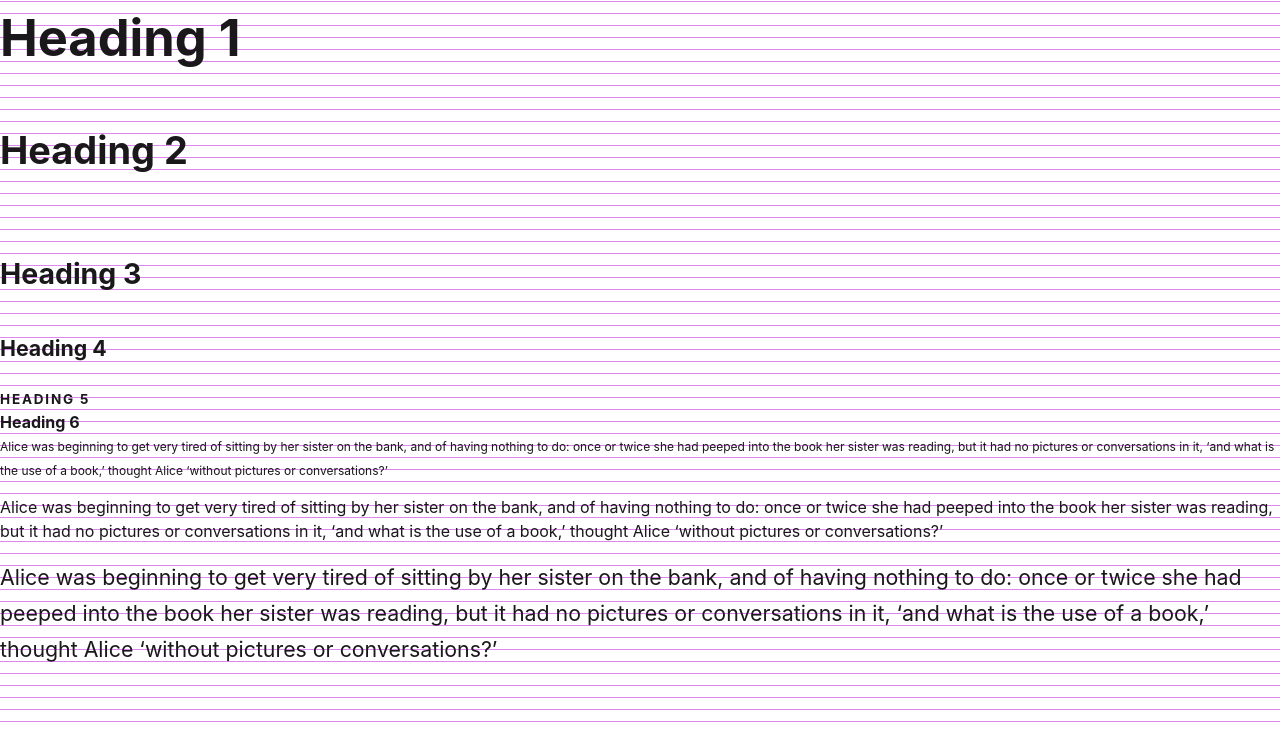
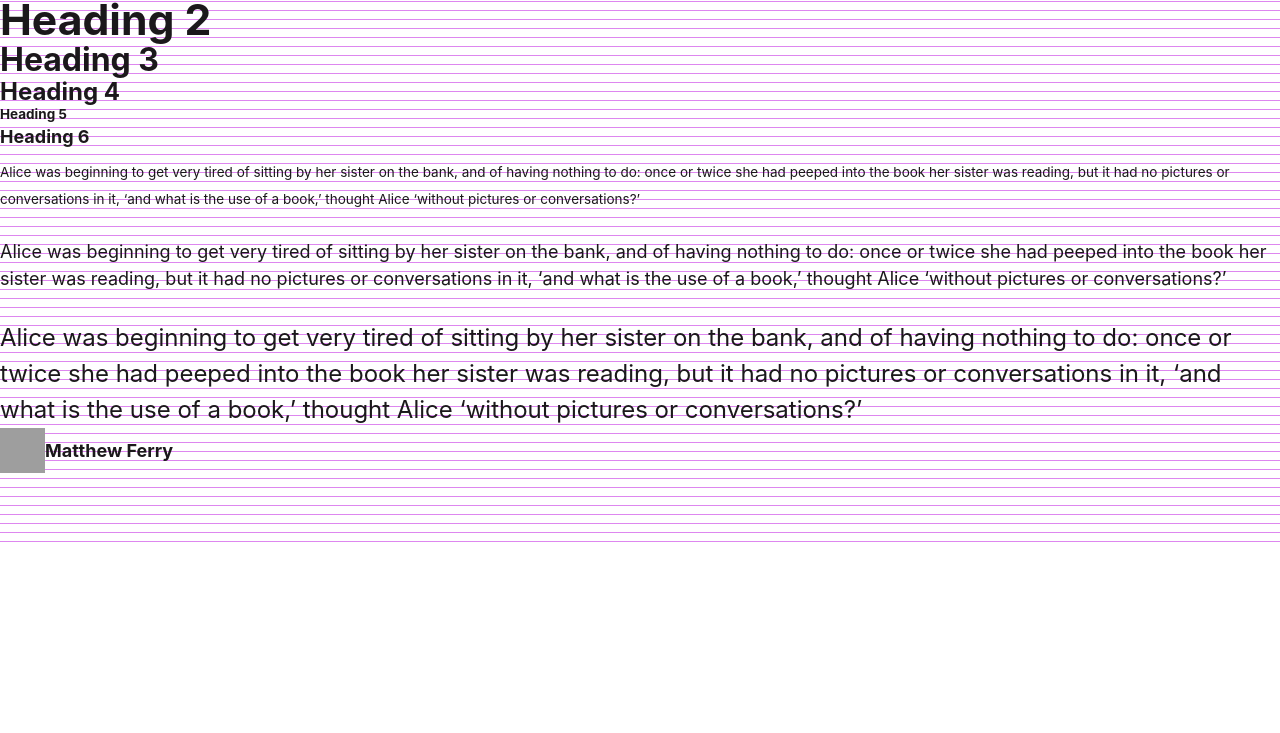
Before and after one commit to matthewferry/simple-css, a website: page index.html in a window 1280 px wide. Shown: the part 1799-2532 px from the top of the page. After the commit the page ends 2344 px from the top, so only its background shows below. Drawn offline with nearby package versions, Linux system fonts and the light colour scheme; files that its build step writes are made by us from their sources; grey boxes are pictures that could not be loaded.

Commit message:
Adds textConfig JSON for easier baseline variable creation
Author:    Matthew Ferry <hello@matthew-ferry.com>

```diff
--- a/index.html
+++ b/index.html
@@ -156,20 +156,20 @@
             List item context can be a paragraph of supporting content or a
             simple set of metadata about the list item.
           </p>
-          <hr class="u-pbn" />
+          <hr />
           <h4>These headings are good for repeated use</h5>
           <p>
             List item context can be a paragraph of supporting content or a
             simple set of metadata about the list item.
           </p>
-          <hr class="u-pbn" />
+          <hr />
           <h4>These headings are good for repeated use</h5>
           <p>
             List item context can be a paragraph of supporting content or a
             simple set of metadata about the list item.
           </p>
         </div>
-        <div class="grid_cell u-size1of3 u-mtm">
+        <div class="grid_cell u-size1of3">
           <h6>Sidebar</h6>
           <small>
             Some multi-line context that helps clarify what this sidebar is for.
@@ -203,6 +203,14 @@
         it, ‘and what is the use of a book,’ thought Alice ‘without pictures or
         conversations?’
       </p>
+      <div class="arrange arrange-middle">
+        <div class="arrange_sizeFit">
+          <img src="http://placeimg.com/45/45/people" />
+        </div>
+        <div class="arrange_sizeFill">
+          <h6>Matthew Ferry</h6>
+        </div>
+      </div>
     </section>
   </article>
 </body>
--- a/lib/base/_text.css
+++ b/lib/base/_text.css
@@ -11,12 +11,11 @@ baseline grid
 TODO
 */
 :root {
-  --type-cap-height: 0.705;
   --type-color: var(--color-gray-dark);
 }
 
 html {
-  font-size: calc(var(--document-font-size) * 100%);
+  font-size: var(--root-font-size);
 }
 
 body {
@@ -27,61 +26,60 @@ body {
 }
 
 h1 {
-  /* ~50px (1.333^4 @16px) */
-  font-size: 4.213987555557137rem;
-  line-height: 5rem;
-  margin: 0 0 1.9845564167725736rem;
-  padding-top: 1.0154435832274264rem;
+  font-size: var(--h1-font-size);
+  line-height: var(--h1-line-height);
+  margin: 0 0 calc(var(--h1-margin-bottom) - var(--h1-baseline-offset));
+  padding-top: calc(var(--h1-padding-top) + var(--h1-baseline-offset));
 }
 
+
 h2 {
-  /* ~38px (1.333^3 @16px) */
-  font-size: 3.1604914567907163rem;
-  line-height: 4rem;
-  margin: 0 0 2.1134150909357023rem;
-  padding-top: 2.8865849090642974rem;
+  font-size: var(--h2-font-size);
+  line-height: var(--h2-line-height);
+  margin: 0 0 calc(var(--h2-margin-bottom) - var(--h2-baseline-offset));
+  padding-top: calc(var(--h2-padding-top) + var(--h2-baseline-offset));
 }
 
+
 h3 {
-  /* ~28px (1.333^2 @16px) */
-  font-size: 2.3703691851853335rem;
-  line-height: 3rem;
-  margin: 0 0 0.3350590269690339rem;
-  padding-top: 4.6649409730309661rem;
+  /* ~32px (1.333333^2 @18) */
+  font-size: var(--h3-font-size);
+  line-height: var(--h3-line-height);
+  margin: 0 0 calc(var(--h3-margin-bottom) - var(--h3-baseline-offset));
+  padding-top: calc(var(--h3-padding-top) + var(--h3-baseline-offset));
 }
 
+
 h4 {
-  /* ~21px (1.333^1 @16px) */
-  font-size: 1.7777773333333335rem;
-  line-height: 3rem;
-  margin: 0 0 -0.8600101599999999rem;
-  padding-top: 2.8600101599999999rem;
+  /* ~24px (1.333333^1 @18) */
+  font-size: var(--h4-font-size);
+  line-height: var(--h4-line-height);
+  margin: 0 0 calc(var(--h4-margin-bottom) - var(--h4-baseline-offset));
+  padding-top: calc(var(--h4-padding-top) + var(--h4-baseline-offset));
 }
 
+
 h5 {
-  /* ~12px (1.333^-1 @16px) */
-  font-size: 1.1250005625002109rem;
-  letter-spacing: 0.1333333em;
-  line-height: 2rem;
-  margin: 0 0 -0.6477149900262476rem;
-  padding-top: 2.6477149900262476rem;
-  text-transform: uppercase;
+  font-size: var(--h5-font-size);
+  line-height: var(--h5-line-height);
+  margin: 0 0 calc(var(--h5-margin-bottom) - var(--h5-baseline-offset));
+  padding-top: calc(var(--h5-padding-top) + var(--h5-baseline-offset));
 }
 
+
 h6 {
-  /* ~16px (1.333^0 @16px) */
-  font-size: 1.3333333333333333rem;
-  line-height: 2rem;
-  margin: 0 0 -0.5302834374666666rem;
-  padding-top: 0.5302834374666666rem;
+  font-size: var(--h6-font-size);
+  line-height: var(--h6-line-height);
+  margin: 0 0 calc(var(--h6-margin-bottom) - var(--h6-baseline-offset));
+  padding-top: calc(var(--h6-padding-top) + var(--h6-baseline-offset));
 }
 
 p {
-  padding-top: 0.5302834374666666rem;
+  padding-top: 0.79541rem;
   margin-top: 0;
-  margin-bottom: -0.5302834374666666rem;
+  margin-bottom: -0.79541rem;
 }
 
 p + p {
-  margin-top: 1rem;
+  margin-top: 2rem;
 }
--- a/lib/components/_button.css
+++ b/lib/components/_button.css
@@ -28,9 +28,9 @@ button,
   color: var(--button-color); /* Inherit text color from ancestor. */
   display: inline-block;
   font: var(--button-font); /* Inherit font styles from ancestor. */
-  line-height: 1rem; /* Ensures that inheritance from font doesn't conflict */
-  margin: 0 0 calc(-1 * var(--button-offset));
-  padding: calc(1 + var(--button-offset)) 1rem 1rem;
+  line-height: 2rem; /* Ensures that inheritance from font doesn't conflict */
+  margin: 0;
+  padding: 1rem;
   position: relative;
   text-align: center;
   text-decoration: none;
--- a/lib/theme/_spacing.css
+++ b/lib/theme/_spacing.css
@@ -14,6 +14,6 @@ TODO
   --extra-small-spacing-unit: 1rem;
   --small-spacing-unit: 2rem;
   --medium-spacing-unit: 3rem;
-  --large-spacing-unit: 4rem;
-  --extra-large-spacing-unit: 6rem;
+  --large-spacing-unit: 5rem;
+  --extra-large-spacing-unit: 8rem;
 }
--- a/lib/theme/_text.css
+++ b/lib/theme/_text.css
@@ -1,18 +1,64 @@
-/*
-@define Typography variables
-@section Theme
+:root {
+  --root-font-size: 56.25%;
+  --body-font-family: -apple-system,BlinkMacSystemFont,"Segoe UI","Roboto","Oxygen","Ubuntu","Cantarell","Fira Sans","Droid Sans","Helvetica Neue",sans-serif;
 
-@description
-Global type variables.
+  --body-font-size: 2rem; /* ~18px (1.333333^0 @18) */
+  --body-line-height: 3rem; /* ~1.5 */
+  --body-baseline-offset: 0.7954101562rem;
+  --body-margin-bottom: 0;
+  --body-padding-top: 0;
 
-@markup
-TODO
-*/
-:root {
-  --document-font-size: .75;
-  --body-font-family: -apple-system, BlinkMacSystemFont, "Segoe UI", "Roboto",
-    "Oxygen", "Ubuntu", "Cantarell", "Fira Sans",
-    "Droid Sans", "Helvetica Neue", sans-serif;
-  --body-font-size: 1.3333333333333333rem;
-  --body-line-height: 2rem;
-}
+  --h1-font-size: 6.320981333335705rem; /* ~57px (1.333333^4 @18) */
+  --h1-line-height: 7rem; /* ~1.1074 */
+  --h1-baseline-offset: 1.2731503748411397rem;
+  --h1-margin-bottom: 2;
+  --h1-padding-top: 1;
+
+  --h2-font-size: 4.740737185186075rem; /* ~43px (1.333333^3 @18) */
+  --h2-line-height: 5rem; /* ~1.0547 */
+  --h2-baseline-offset: 0.8298623635964457rem;
+  --h2-margin-bottom: 4;
+  --h2-padding-top: 3;
+
+  --h3-font-size: 3.5555537777780004rem; /* ~32px (1.333333^2 @18) */
+  --h3-line-height: 4rem; /* ~1.125 */
+  --h3-baseline-offset: 0.7473964595464495rem;
+  --h3-margin-bottom: 1;
+  --h3-padding-top: 4;
+
+  --h4-font-size: 2.666666rem; /* ~24px (1.333333^1 @18) */
+  --h4-line-height: 3rem; /* ~1.125 */
+  --h4-baseline-offset: 0.5605471097966146rem;
+  --h4-margin-bottom: 0;
+  --h4-padding-top: 0;
+
+  --h5-font-size: 1.5000003750000936rem; /* ~14px (1.333333^-1 @18) */
+  --h5-line-height: 2rem; /* ~1.3333 */
+  --h5-baseline-offset: 0.47155748503937134rem;
+  --h5-margin-bottom: 0;
+  --h5-padding-top: 0;
+
+  --h6-font-size: 2rem; /* ~18px (1.333333^0 @18) */
+  --h6-line-height: 3rem; /* ~1.5 */
+  --h6-baseline-offset: 0.7954101562rem;
+  --h6-margin-bottom: 0;
+  --h6-padding-top: 0;
+
+  --text-size-small-font-size: 1.5000003750000936rem; /* ~14px (1.333333^-1 @18) */
+  --text-size-small-line-height: 3rem; /* ~2 */
+  --text-size-small-baseline-offset: 0.9715574850393713rem;
+  --text-size-small-margin-bottom: 0;
+  --text-size-small-padding-top: 0;
+
+  --text-size-medium-font-size: 2rem; /* ~18px (1.333333^0 @18) */
+  --text-size-medium-line-height: 3rem; /* ~1.5 */
+  --text-size-medium-baseline-offset: 0.7954101562rem;
+  --text-size-medium-margin-bottom: 0;
+  --text-size-medium-padding-top: 0;
+
+  --text-size-large-font-size: 2.666666rem; /* ~24px (1.333333^1 @18) */
+  --text-size-large-line-height: 4rem; /* ~1.5 */
+  --text-size-large-baseline-offset: 1.0605471097966146rem;
+  --text-size-large-margin-bottom: 0;
+  --text-size-large-padding-top: 0;
+  }
--- a/lib/utilities/_text.css
+++ b/lib/utilities/_text.css
@@ -10,18 +10,6 @@ word-wrapping, direction, and color.
 TODO
 */
 :root {
-  /* ~21px (1.333^1 @16px) */
-  --text-size-large: 1.7777773333333335rem;
-  --text-size-large-offset: 0.8600101599999999rem;
-
-  /* ~16px (1.333^0 @16px) */
-  --text-size-medium: var(--body-font-size);
-  --text-size-medium-offset: 0.5216766666666666rem;
-
-  /* ~12px (1.333^-1 @16px) */
-  --text-size-small: 1.0000002500000624rem;
-  --text-size-small-offset: 0.6400099099999775rem;
-
   --text-color-default: var(--color-gray-dark);
   --text-color-subtle: var(--color-gray-medium);
   --text-color-positive: var(--color-green);
@@ -103,23 +91,25 @@ TODO
 
 .u-textLarge {
   display: inline-block; /* To allow for vertical padding */
-  font-size: var(--text-size-large) !important;
-  line-height: 3rem !important;
-  margin-bottom: -var(--text-size-large-offset) !important;
-  padding-top: var(--text-size-large-offset) !important;
+  font-size: var(--text-size-large-font-size) !important;
+  line-height: var(--text-size-large-line-height) !important;
+  margin-bottom: calc(var(--text-size-large-margin-bottom) - var(--text-size-large-baseline-offset)) !important;
+  padding-top: var(--text-size-large-baseline-offset) !important;
 }
 
 .u-textMedium {
   display: inline-block; /* To allow for vertical padding */
-  font-size: var(--text-size-medium) !important;
-  margin-bottom: -var(--text-size-medium-offset) !important;
-  padding-top: var(--text-size-medium-offset) !important;
+  font-size: var(--text-size-medium-font-size) !important;
+  line-height: var(--text-size-medium-line-height) !important;
+  margin-bottom: calc(var(--text-size-medium-margin-bottom) - var(--text-size-medium-baseline-offset)) !important;
+  padding-top: var(--text-size-medium-baseline-offset) !important;
 }
 
 small,
 .u-textSmall {
   display: inline-block; /* To allow for vertical padding */
-  font-size: var(--text-size-small) !important;
-  margin-bottom: -var(--text-size-small-offset) !important;
-  padding-top: var(--text-size-small-offset) !important;
+  font-size: var(--text-size-small-font-size) !important;
+  line-height: var(--text-size-small-line-height) !important;
+  margin-bottom: calc(var(--text-size-small-margin-bottom) - var(--text-size-small-baseline-offset)) !important;
+  padding-top: var(--text-size-small-baseline-offset) !important;
 }
--- a/package.json
+++ b/package.json
@@ -4,7 +4,8 @@
   "description": "CSS building blocks for reusable web development",
   "main": "index.js",
   "scripts": {
-    "test": "echo \"Error: no test specified\" && exit 1"
+    "test": "echo \"Error: no test specified\" && exit 1",
+    "start": "node plugins/fontsize-calc.js; node index.js; python -m SimpleHTTPServer"
   },
   "author": "Matthew Ferry",
   "license": "ISC",
--- a/plugins/fontsize-calc.js
+++ b/plugins/fontsize-calc.js
@@ -1,19 +1,33 @@
-const rootSize = 12;
-const bodySize = 16;
-const scaleSize = 16;
-const scaleRatio = 1.333333;
-const scaleIncrement = 0;
-const fontSize = scaleSize * Math.pow(scaleRatio, scaleIncrement);
-const lineHeight = 1;
-const capHeight = 0.705;
-const bottomSpace = 0;
-const baselineShift = fontSize / 2 * ((lineHeight * rootSize / fontSize) - capHeight) / rootSize + .00001;
-const rhythmReset = bottomSpace - baselineShift;
-const typeCss = `
-  font-size: ${fontSize/rootSize}rem;
-  line-height: ${lineHeight}rem;
-  margin: 0 0 ${rhythmReset}rem;
-  padding-top: ${baselineShift}rem;
+const fs = require('fs');
+const textConfig = require('../textConfig.json');
+const rootSize = textConfig.gridUnit;
+const scaleBaseSize = textConfig.scaleBaseSize;
+const bodyFamily = textConfig.fontFamily.toString();
+const scaleRatio = textConfig.scaleRatio;
+const capHeight = textConfig.capHeight;
+
+let variableSheet = `
+  --root-font-size: ${rootSize / 16 * 100}%;
+  --body-font-family: ${bodyFamily};
+`;
+
+textConfig.sizes.forEach((size) => {
+  const fontSize = scaleBaseSize * Math.pow(scaleRatio, size.scale);
+  const lineHeight = size.hasOwnProperty("lineHeight") ? (
+    Math.ceil(size.lineHeight * fontSize / rootSize)
+  ) : (
+    Math.ceil((fontSize + .001) / rootSize)
+  );
+  const baselineShift = ((lineHeight * rootSize / fontSize) - capHeight) / 2;
+  const typeVariables = `
+  --${size.element}-font-size: ${fontSize / rootSize}rem; /* ~${Math.round(fontSize)}px (${scaleRatio}^${size.scale} @${scaleBaseSize}) */
+  --${size.element}-line-height: ${lineHeight}rem; /* ~${Math.round(lineHeight * rootSize / fontSize * 10000) / 10000} */
+  --${size.element}-baseline-offset: ${baselineShift * fontSize / rootSize}rem;
+  --${size.element}-margin-bottom: ${size.bottom};
+  --${size.element}-padding-top: ${size.top};
   `;
 
-console.log(typeCss);
+  variableSheet += typeVariables;
+});
+
+fs.writeFile('lib/theme/_text.css', ':root {' + variableSheet + '}');
--- /dev/null
+++ b/textConfig.json
@@ -0,0 +1,83 @@
+{
+  "gridUnit": 9,
+  "scaleBaseSize": 18,
+  "scaleRatio": 1.333333,
+  "capHeight": 0.7045898438,
+  "fontFamily": [
+    "-apple-system",
+    "BlinkMacSystemFont",
+    "\"Segoe UI\"",
+    "\"Roboto\"",
+    "\"Oxygen\"",
+    "\"Ubuntu\"",
+    "\"Cantarell\"",
+    "\"Fira Sans\"",
+    "\"Droid Sans\"",
+    "\"Helvetica Neue\"",
+    "sans-serif"
+  ],
+  "sizes" : [
+    {
+      "element": "body",
+      "scale": 0,
+      "top": 0,
+      "bottom": 0
+    },
+    {
+      "element": "h1",
+      "scale": 4,
+      "top": 1,
+      "bottom": 2
+    },
+    {
+      "element": "h2",
+      "scale": 3,
+      "top": 3,
+      "bottom": 4
+    },
+    {
+      "element": "h3",
+      "scale": 2,
+      "top": 4,
+      "bottom": 1
+    },
+    {
+      "element": "h4",
+      "scale": 1,
+      "top": 0,
+      "bottom": 0
+    },
+    {
+      "element": "h5",
+      "scale": -1,
+      "top": 0,
+      "bottom": 0
+    },
+    {
+      "element": "h6",
+      "scale": 0,
+      "top": 0,
+      "bottom": 0
+    },
+    {
+      "element": "text-size-small",
+      "scale": -1,
+      "top": 0,
+      "bottom": 0,
+      "lineHeight": 1.4
+    },
+    {
+      "element": "text-size-medium",
+      "scale": 0,
+      "top": 0,
+      "bottom": 0
+    },
+    {
+      "element": "text-size-large",
+      "scale": 1,
+      "top": 0,
+      "bottom": 0,
+      "lineHeight": 1.4
+    }
+  ]
+}
```
Also changed, not shown: lib/components/_tooltip.css.
